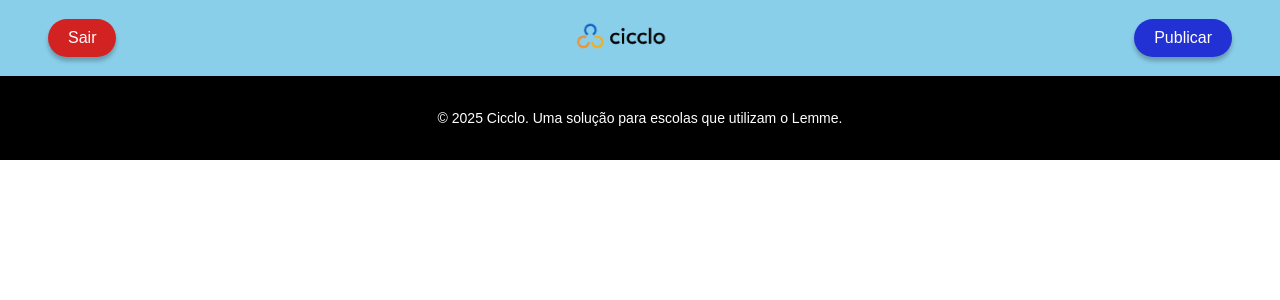
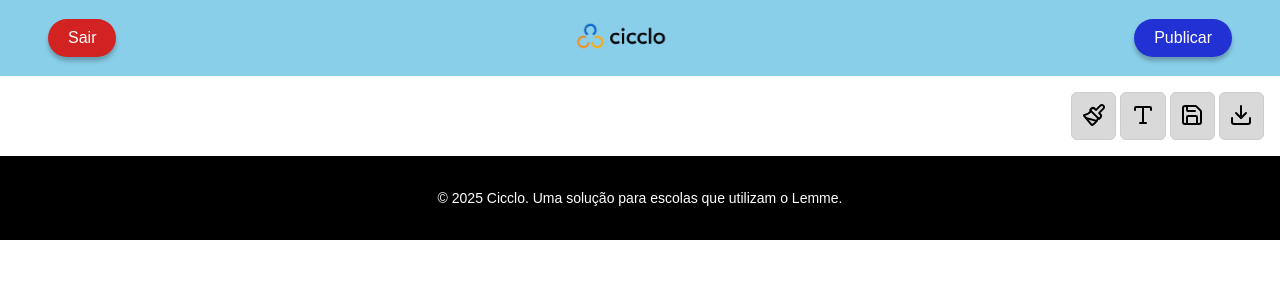
Before and after one commit to YlsonSantos/lemme-ui, a Next.js app: page /customization/CustomizationPage in a window 1280 px wide. Shown: the top 300 px of the page. Built offline with nearby package versions, Linux system fonts and the light colour scheme.

Commit message:
Criando o Menu de Ferramentas e o componente de escolha de cor

```diff
--- /dev/null
+++ b/public/styles/ColorPicker.css
@@ -0,0 +1,11 @@
+.confirmButtonColorPicker {
+    background: #2231D3;
+    color: #fff;
+    padding: 0.8rem;
+    border-radius: 16px;
+    font-family: 'Inclusive Sans';
+    border: none;
+    font-size: 0.9rem;
+    cursor: pointer;
+
+}
--- a/public/styles/Footer.css
+++ b/public/styles/Footer.css
@@ -4,4 +4,5 @@
     text-align: center;
     padding: 20px 0;
     font-size: 14px;
+    border: none;
 }
--- /dev/null
+++ b/public/styles/ToolMenu.css
@@ -0,0 +1,29 @@
+.tool-menu-container {
+    position: relative;
+    display: flex;
+    flex-direction: column;
+    align-items: flex-end;
+    margin: 1rem;
+}
+
+.tool-menu {
+    display: flex;
+    gap: 4px;
+    justify-content: flex-end;
+}
+
+.tool-button {
+    background: #d9d9d9;
+    border: 1px solid #ccc;
+    padding: 0.6rem;
+    border-radius: 6px;
+    cursor: pointer;
+}
+
+.tool-content {
+    position: absolute;
+    top: 100%;
+    right: 0;
+    margin-top: 8px;
+    z-index: 10;
+}
--- a/src/components/ColorPicker.js
+++ b/src/components/ColorPicker.js
@@ -0,0 +1,31 @@
+import { ChromePicker } from 'react-color';
+import { useState } from 'react';
+import '../../public/styles/ColorPicker.css'
+
+const ColorPicker = ({ onChange }) => {
+    const [color, setColor] = useState('rgba(0, 0, 0, 1)');
+    const [confirmedColor, setConfirmedColor] = useState(color);
+
+    const handleChange = (newColor) => {
+        setColor(`rgba(${newColor.rgb.r}, ${newColor.rgb.g}, ${newColor.rgb.b}, ${newColor.rgb.a})`);
+    };
+
+    const handleConfirm = () => {
+        setConfirmedColor(color);
+        if (typeof onChange === 'function') {
+            onChange(color);
+        }
+    };
+
+    return (
+        <div style={{ display: 'flex', alignItems: 'center', gap: '12px' }}>
+            <ChromePicker
+                color={color}
+                onChange={handleChange}
+            />
+            <button className='confirmButtonColorPicker' onClick={handleConfirm}>Confirmar Cor</button>
+        </div>
+    );
+};
+
+export default ColorPicker;
--- /dev/null
+++ b/src/components/ToolMenu.js
@@ -0,0 +1,66 @@
+import { useEffect, useRef, useState } from 'react';
+import { PaintbrushIcon, DownloadIcon, SaveIcon, TypeIcon } from 'lucide-react';
+import ColorPicker from './ColorPicker';
+import FontPicker from './FontPicker';
+import '../../public/styles/ToolMenu.css';
+
+const ToolMenu = () => {
+    const [activeTool, setActiveTool] = useState(null);
+    const toolRef = useRef(null);
+    const buttonRef = useRef(null);
+
+    useEffect(() => {
+        const handleClickOutside = (event) => {
+            if (
+                toolRef.current &&
+                !toolRef.current.contains(event.target) &&
+                buttonRef.current &&
+                !buttonRef.current.contains(event.target)
+            ) {
+                setActiveTool(null);
+            }
+        };
+
+        document.addEventListener('mousedown', handleClickOutside);
+        return () => {
+            document.removeEventListener('mousedown', handleClickOutside);
+        };
+    }, []);
+
+    return (
+        <div className='tool-menu-container'>
+            <div className='tool-menu'>
+                <button
+                    ref={buttonRef}
+                    className='tool-button'
+                    onClick={() => setActiveTool((prev) => (prev === 'color' ? null : 'color'))}
+                >
+                    <PaintbrushIcon />
+                </button>
+                <button
+                    className='tool-button'
+                    onClick={() => setActiveTool((prev) => (prev === 'font' ? null : 'font'))}
+                >
+                    <TypeIcon />
+                </button>
+                <button className='tool-button' onClick={() => alert('Salvar')}>
+                    <SaveIcon />
+                </button>
+                <button className='tool-button' onClick={() => alert('Download')}>
+                    <DownloadIcon />
+                </button>
+            </div>
+
+            {(activeTool === 'color' || activeTool === 'font') && (
+                <div ref={toolRef} className='tool-content'>
+                    {activeTool === 'color' && (
+                        <ColorPicker onChange={(color) => console.log('Cor escolhida:', color)} />
+                    )}
+                    {activeTool === 'font' && <FontPicker />}
+                </div>
+            )}
+        </div>
+    );
+};
+
+export default ToolMenu;
--- a/src/pages/customization/CustomizationPage.js
+++ b/src/pages/customization/CustomizationPage.js
@@ -4,11 +4,15 @@ import FontPicker from '../../components/FontPicker';
 import { saveTheme } from '../../utils/api';
 import Header from '../../components/Header'
 import Footer from '../../components/Footer'
+import ToolMenu from '../../components/ToolMenu';
+<ToolMenu />
+
 
 const CustomizationPage = () => {
     return (
         <div>
             <Header />
+            <ToolMenu />
             <Footer />
         </div>
 
```
Also changed, not shown: package.json (+6 -4 lines), 1 other file (tests, documents, lock files or other folders).
